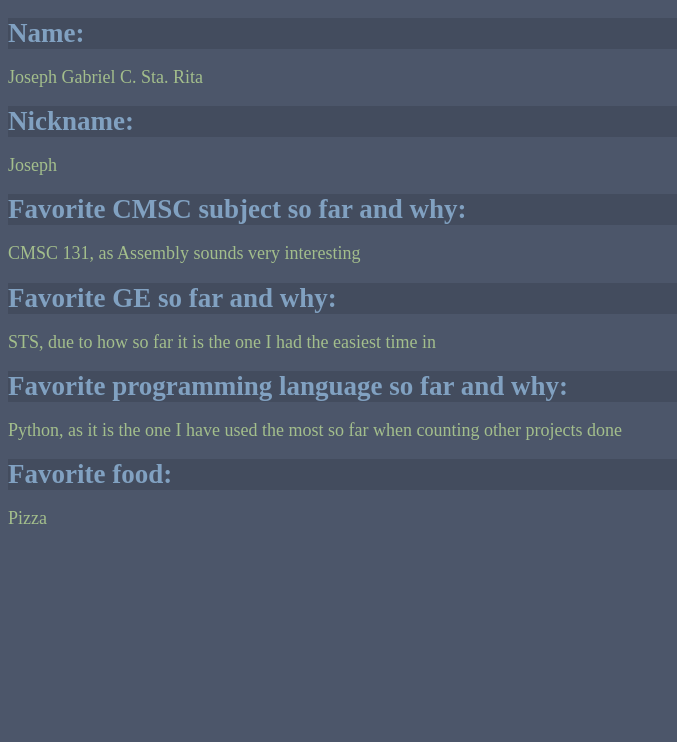
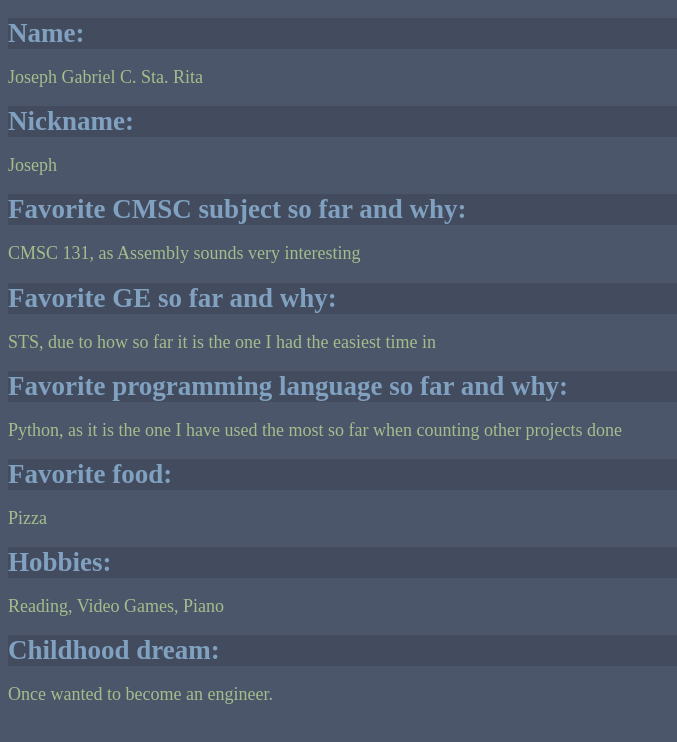
Before and after one commit to jstarita/jstarita.github.io, a plain HTML site: page index.html in a window 1280 px wide. Shown: the whole page, without its empty margins (0-677 px from the left). Drawn offline with Linux system fonts and the light colour scheme.

Commit message:
Add hobbies and childhood dream

```diff
--- a/index.html
+++ b/index.html
@@ -17,5 +17,9 @@
 	<p>Python, as it is the one I have used the most so far when counting other projects done</p>
 	<h1>Favorite food:</h1>
 	<p>Pizza</p>
+	<h1>Hobbies:</h1>
+	<p>Reading, Video Games, Piano</p>
+	<h1>Childhood dream:</h1>
+	<p>Once wanted to become an engineer.</p>
 </body>
 </html>
```
